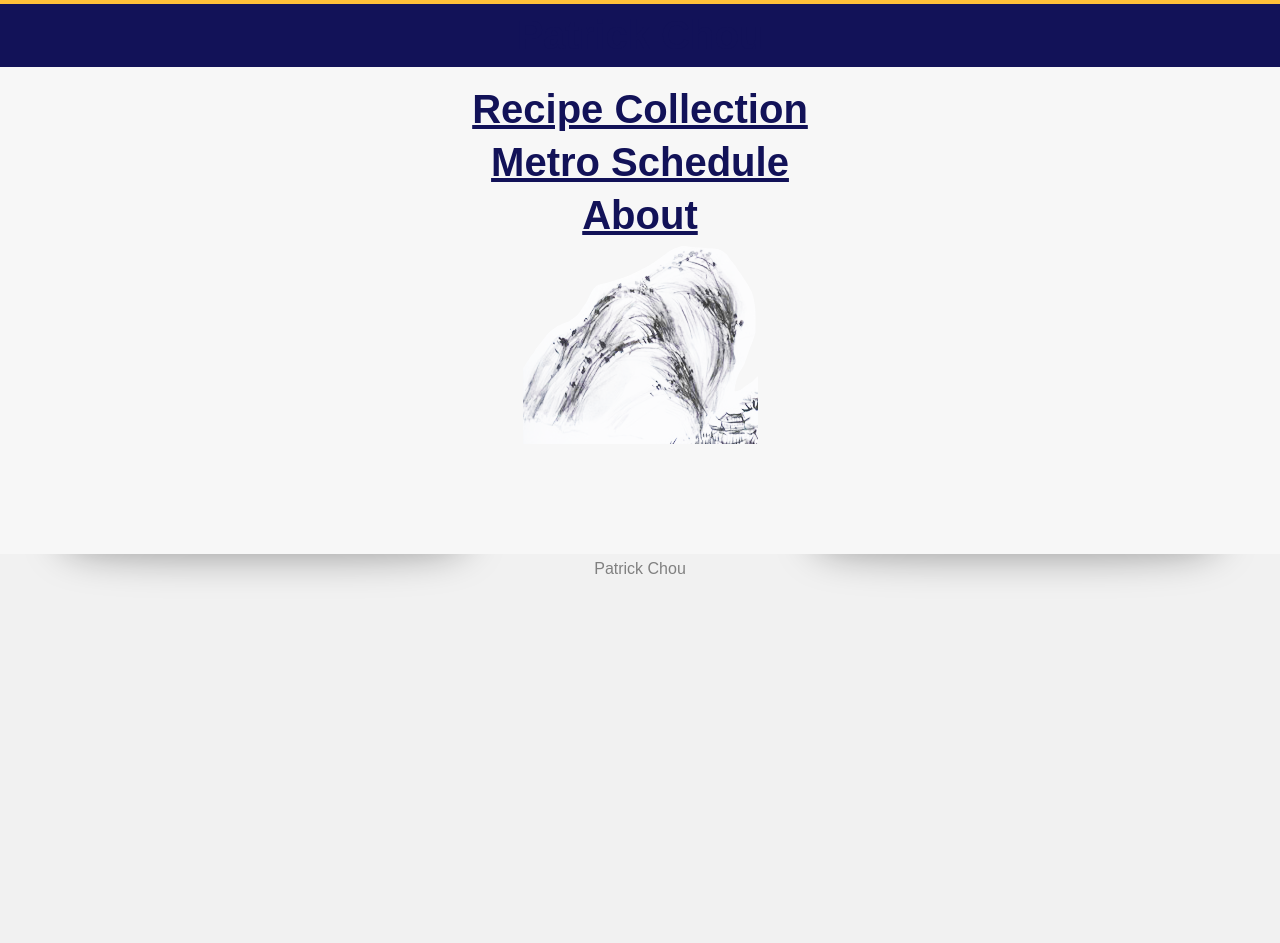
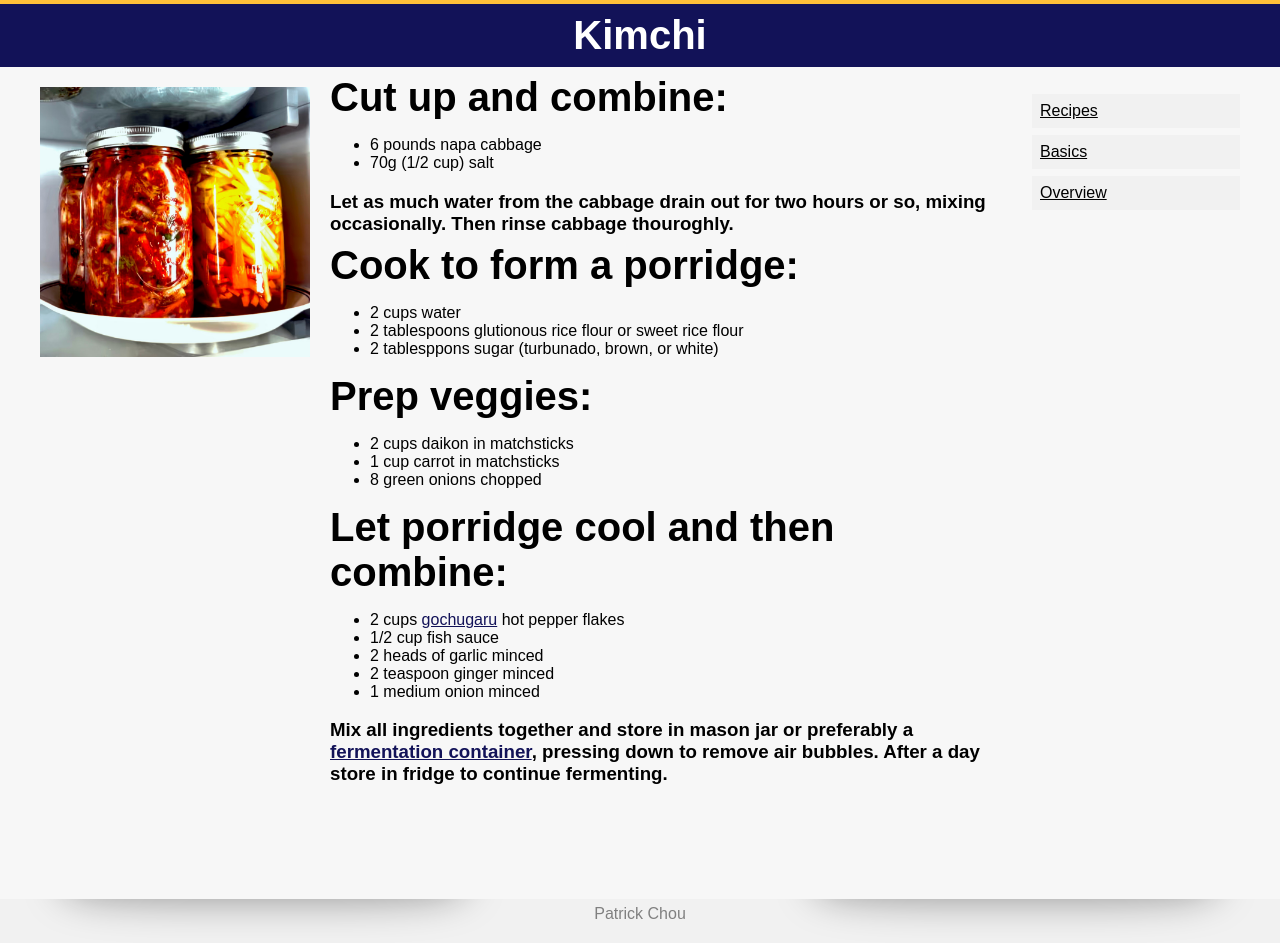
Before and after one commit to pChou19/pchou9, a Vue app: page /recipes/kimchi in a window 1280 px wide. Before the commit this address led to /. Before the commit the page ends 800 px from the top, so only its background shows below. Built offline with nearby package versions, Linux system fonts and the light colour scheme; a web font is replaced by a local one.

Commit message:
Add kimchi recipe

```diff
--- /dev/null
+++ b/src/components/recipes/Kimchi.vue
@@ -0,0 +1,55 @@
+<script>
+import Menu from './Menu.vue'
+
+export default {
+  mounted() {
+    document.title = "Kimchi";
+  },
+  components: { Menu }
+}
+</script>
+
+<template>
+  <div class="header">
+    <h1>Kimchi</h1>
+  </div>
+  <div style="overflow:auto">
+    <div class="main">
+      <div class="image">
+        <img src="../../assets/kimchi.jpg" style="max-width:100%" alt="Kimchi in mason jars">
+      </div>
+      <div class="content">
+        <div class="recipe">
+          <h2>Cut up and combine:</h2>
+          <ul>
+            <li>6 pounds napa cabbage</li>
+            <li>70g (1/2 cup) salt</li>
+          </ul>
+          <h3>Let as much water from the cabbage drain out for two hours or so, mixing occasionally. Then rinse cabbage thouroghly.</h3>
+          <h2>Cook to form a porridge:</h2>
+          <ul>
+            <li>2 cups water</li>
+            <li>2 tablespoons glutionous rice flour or sweet rice flour</li>
+            <li>2 tablesppons sugar (turbunado, brown, or white)</li>
+          </ul>
+          <h2>Prep veggies:</h2>
+          <ul>
+            <li>2 cups daikon in matchsticks</li>
+            <li>1 cup carrot in matchsticks</li>
+            <li>8 green onions chopped</li>
+          </ul>
+          <h2>Let porridge cool and then combine:</h2>
+          <ul>
+            <li>2 cups <a href="https://www.amazon.com/gp/product/B005G8IDTQ">gochugaru</a> hot pepper flakes</li>
+            <li>1/2 cup fish sauce</li>
+            <li>2 heads of garlic minced</li>
+            <li>2 teaspoon ginger minced</li>
+            <li>1 medium onion minced</li>
+          </ul>
+          <h3>Mix all ingredients together and store in mason jar or preferably a <a href="https://www.amazon.com/gp/product/B078WJGNXR">fermentation container</a>, pressing down to remove air bubbles. After a day store in fridge to continue fermenting.</h3>
+        </div>
+      </div>
+      <Menu></Menu>
+    </div>
+  </div>
+</template>
--- a/src/components/recipes/Recipes.vue
+++ b/src/components/recipes/Recipes.vue
@@ -23,6 +23,7 @@ export default {
         </div>
         <div class="menu">
           <h3>Appetizers</h3>
+          <a href="/recipes/kimchi">Kimchi</a>
           <a href="/recipes/onion-rings">Falafel Onion Rings</a>
           <a href="/recipes/vegan-buffalo-dip">Vegan Buffalo Dip</a>
           <a href="/recipes/coleslaw">Coleslaw</a>
--- a/src/router.js
+++ b/src/router.js
@@ -22,6 +22,7 @@ import VeggieStock from './components/recipes/VeggieStock.vue'
 import WheatBread from './components/recipes/WheatBread.vue'
 import OilRice from './components/recipes/OilRice.vue'
 import SesameCookies from './components/recipes/SesameCookies.vue'
+import Kimchi from './components/recipes/Kimchi.vue'
 
 export default createRouter({
     history: createWebHistory(),
@@ -113,6 +114,10 @@ export default createRouter({
         {
             path:'/recipes/black-sesame-cookies',
             component: SesameCookies
+        },
+        {
+            path:'/recipes/kimchi',
+            component: Kimchi
         }
     ]
 })
```
Also changed, not shown: src/assets/kimchi.jpg (added).
